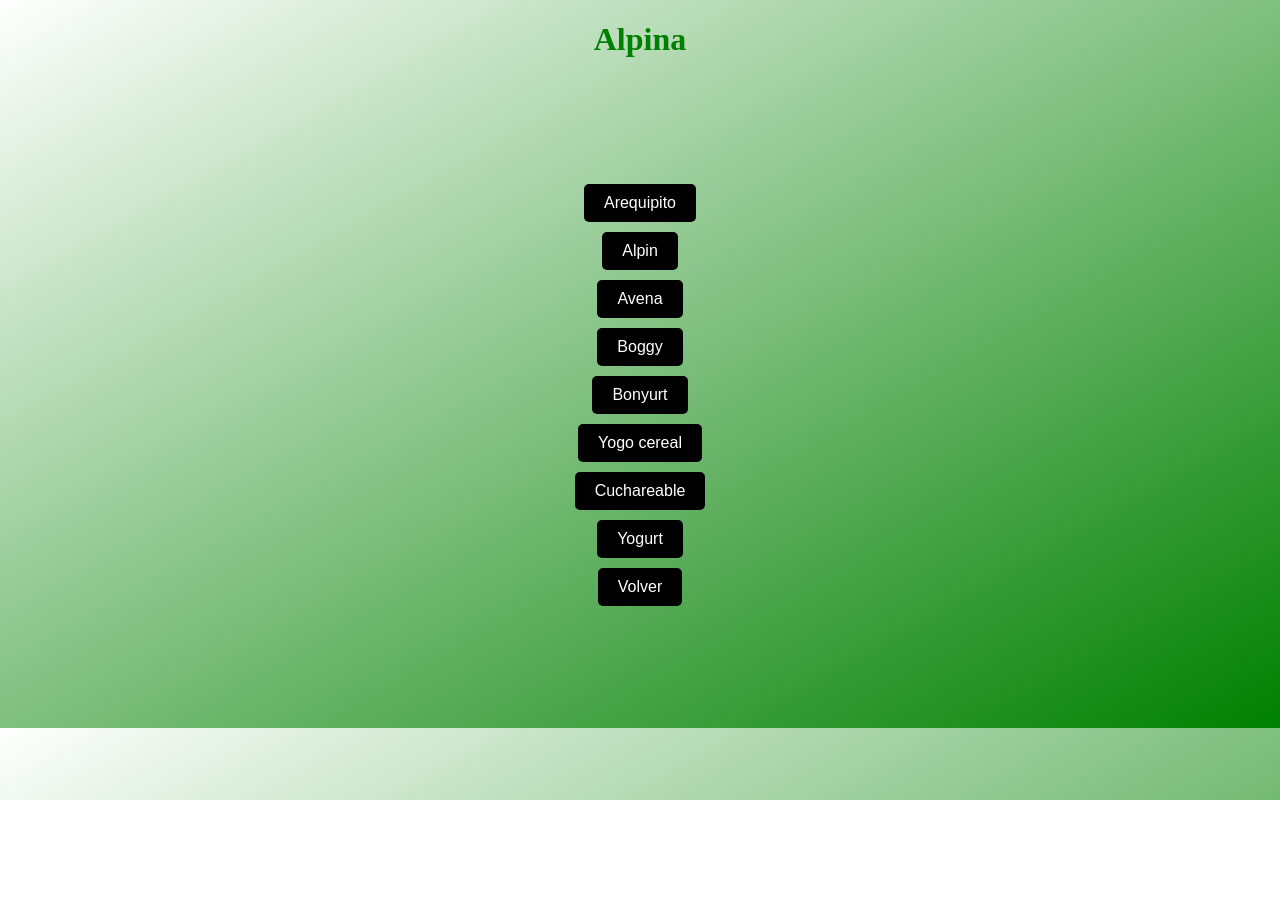
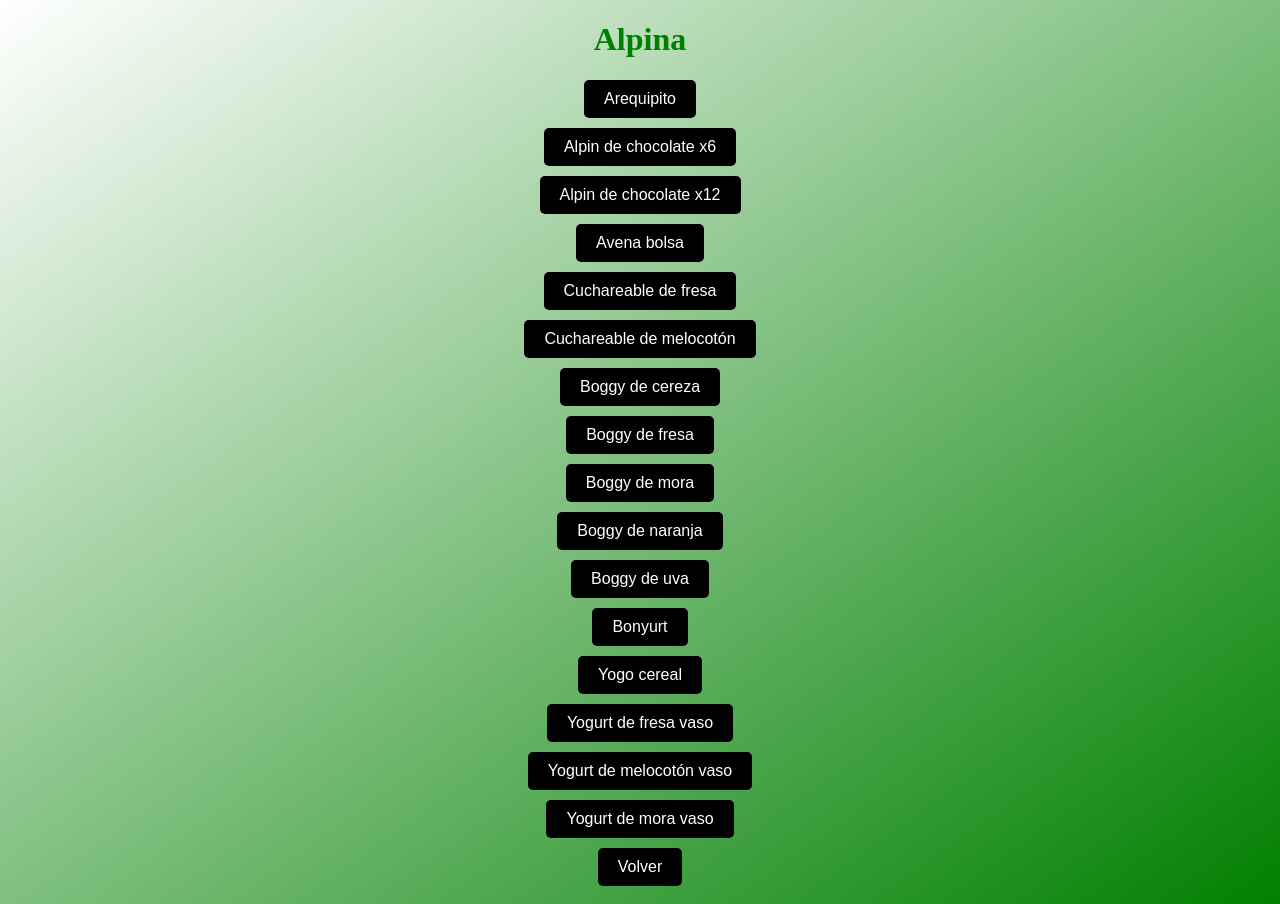
Before and after one commit to Alejandro-XIII/Tienda-Verde, a Next.js app: page /calcular-precios/alpina in a window 1280 px wide. Before the commit the page ends 800 px from the top, so only its background shows below. Built offline with nearby package versions, Linux system fonts and the light colour scheme.

Commit message:
calcular precios de alpina

```diff
--- a/pages/api/update-product.js
+++ b/pages/api/update-product.js
@@ -57,13 +57,11 @@
             }
 
 
-            // Retornar producto actualizado junto con el precio anterior
+            // Retornar los valores calculados
             return res.status(200).json({
                 success: true,
-                product: {
-                    ...product,
-                    precioAnterior: precioAnterior.toFixed(0)
-                }
+                precioAnterior: precioAnterior.toFixed(0),
+                precio_venta: precio_venta.toFixed(0)
             });
         } catch (error) {
             console.error(error);
--- a/pages/calcular-precios/alpina/index.js
+++ b/pages/calcular-precios/alpina/index.js
@@ -21,7 +21,7 @@
             const result = await response.json();
 
             if (response.ok) {
-                alert(`Precio anterior: ${result.product.precioAnterior}\nNuevo precio: ${result.product.precio_venta}`);
+                alert(`Precio anterior: ${result.precioAnterior}\nNuevo precio: ${result.precio_venta}`);
             } else {
                 alert(`Error: ${result.error}`);
             }
@@ -34,14 +34,22 @@
         <div>
             <h1 className="title">Alpina</h1>
             <div className="container">
-                <button className="button" onClick={() => handleProductClick(1)}>Arequipito</button>
-                <button className="button" onClick={() => handleProductClick(2)}>Alpin</button>
-                <button className="button" onClick={() => handleProductClick(3)}>Avena</button>
-                <button className="button" onClick={() => handleProductClick(4)}>Boggy</button>
-                <button className="button" onClick={() => handleProductClick(5)}>Bonyurt</button>
+                <button className="button" onClick={() => handleProductClick(8110)}>Arequipito</button>
+                <button className="button" onClick={() => handleProductClick(11656)}>Alpin de chocolate x6</button>
+                <button className="button" onClick={() => handleProductClick(14483)}>Alpin de chocolate x12</button>
+                <button className="button" onClick={() => handleProductClick(16306)}>Avena bolsa</button>
+                <button className="button" onClick={() => handleProductClick(15536)}>Cuchareable de fresa</button>
+                <button className="button" onClick={() => handleProductClick(15537)}>Cuchareable de melocotón</button>
+                <button className="button" onClick={() => handleProductClick(11696)}>Boggy de cereza</button>
+                <button className="button" onClick={() => handleProductClick(11697)}>Boggy de fresa</button>
+                <button className="button" onClick={() => handleProductClick(11698)}>Boggy de mora</button>
+                <button className="button" onClick={() => handleProductClick(11699)}>Boggy de naranja</button>
+                <button className="button" onClick={() => handleProductClick(11700)}>Boggy de uva</button>
+                <button className="button" onClick={() => handleProductClick(8602)}>Bonyurt</button>
                 <button className="button" onClick={() => handleProductClick(10670)}>Yogo cereal</button>
-                <button className="button" onClick={() => handleProductClick(7)}>Cuchareable</button>
-                <button className="button" onClick={() => handleProductClick(8)}>Yogurt</button>
+                <button className="button" onClick={() => handleProductClick(4766)}>Yogurt de fresa vaso</button>
+                <button className="button" onClick={() => handleProductClick(4768)}>Yogurt de melocotón vaso</button>
+                <button className="button" onClick={() => handleProductClick(4767)}>Yogurt de mora vaso</button>
                 <Link href="/calcular-precios">
                     <button className="button">Volver</button>
                 </Link>
```
